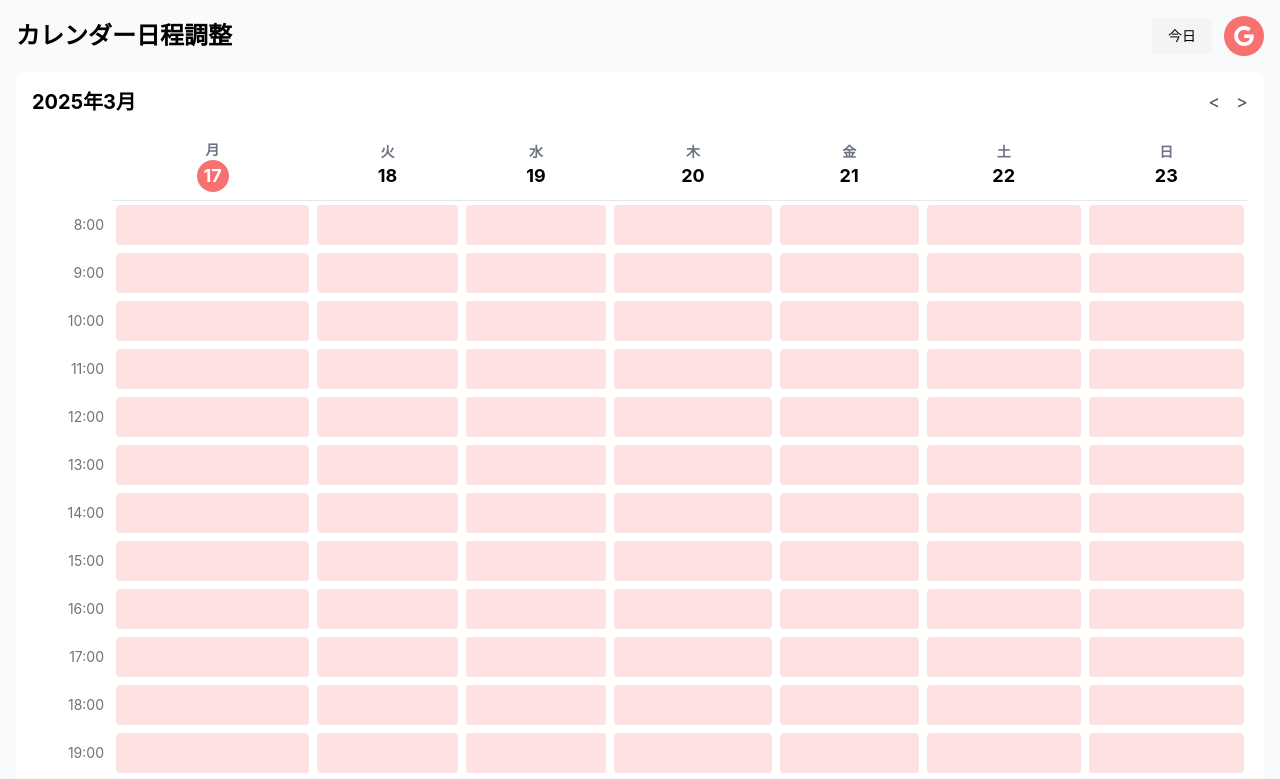
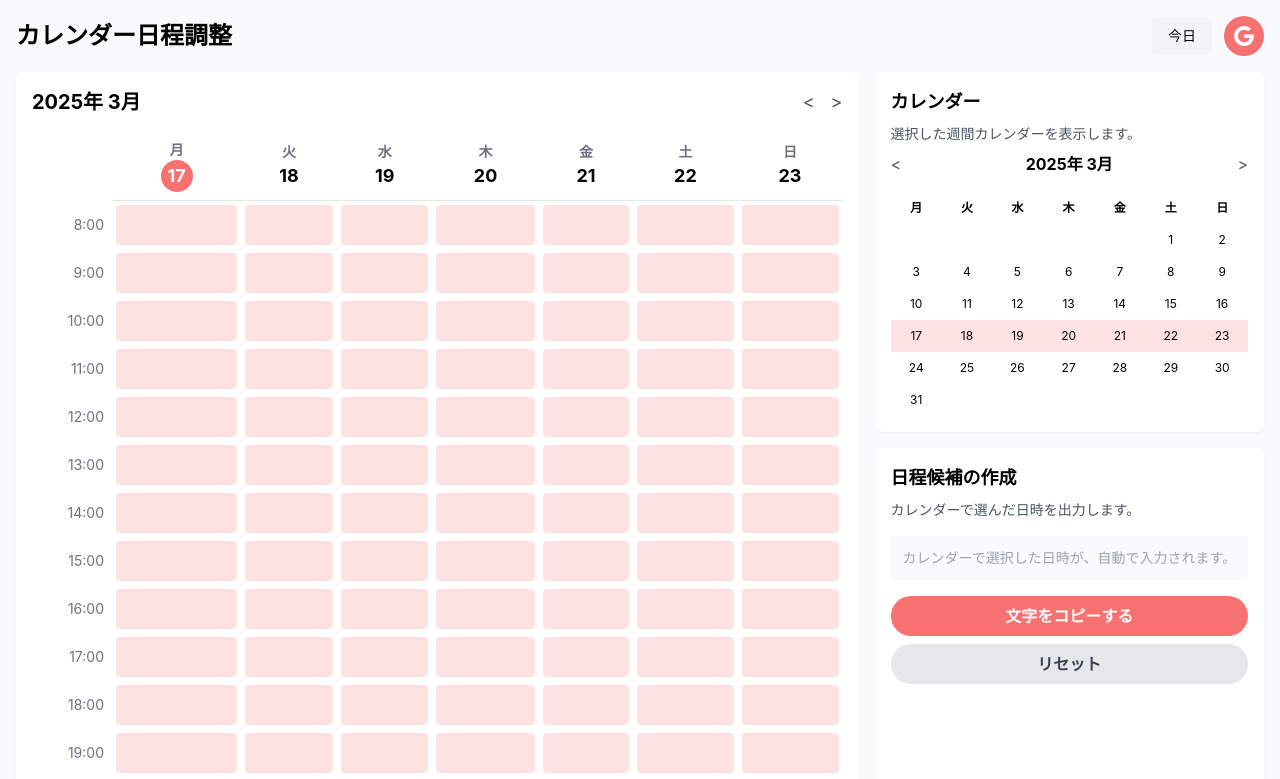
Before and after one commit to HironoriKan/makeme-nichocale, a Next.js app: page / in a window 1280 px wide. Shown: the top 779 px of the page. Built offline with nearby package versions, Linux system fonts and the light colour scheme.

Commit message:
レイアウト修正

```diff
--- a/components/CalendarTextGenerator.js
+++ b/components/CalendarTextGenerator.js
@@ -996,7 +996,7 @@ const CalendarTextGenerator = ({
       const availableHeight = window.innerHeight - fixedHeight - (parseInt(document.documentElement.style.getPropertyValue('--safe-bottom') || '0', 10));
 
       // グリッドの高さを設定（全体の60%程度）
-      const gridHeight = Math.max(200, availableHeight * 0.5); // 最低200pxを確保
+      const gridHeight = Math.max(200, availableHeight * 0.4); // 最低200pxを確保
       document.documentElement.style.setProperty('--grid-height', `${gridHeight}px`);
 
       // コンソールに高さ情報を出力（デバッグ用）
@@ -1419,13 +1419,13 @@ const CalendarTextGenerator = ({
             </div>
           </div>
 
-          {/* 主要コンテンツ - 2カラムレイアウト */}
-          <div className="grid grid-cols-[1fr_300px] gap-4">
+          {/* メインコンテンツ */}
+          <div className="flex flex-row gap-4 h-[calc(100vh-150px)]">
             {/* 左側：カレンダーグリッド */}
-            <div className="bg-white rounded-lg shadow-sm p-4">
+            <div className="bg-white rounded-lg shadow-sm p-4 flex-1">
               <div className="flex justify-between items-center mb-4">
                 <div className="text-xl font-bold">
-                  {weekDates.length > 0 ? weekDates[0].toLocaleDateString('ja-JP', { year: 'numeric', month: 'long' }) : ''}
+                  {weekDates.length > 0 ? `${weekDates[0].getFullYear()}年 ${weekDates[0].getMonth() + 1}月` : ''}
                 </div>
 
                 <div className="flex items-center space-x-4">
@@ -1460,6 +1460,7 @@ const CalendarTextGenerator = ({
                     overflowY: 'auto'
                   }}
                 >
+                  {/* 設定ポップアップの内容は既存のままで問題なし */}
                   <div className="font-bold mb-2 pb-2 border-b border-gray-200">カレンダー設定</div>
 
                   <div className="text-sm text-gray-700 mb-2">表示するカレンダーを選択</div>
@@ -1551,7 +1552,7 @@ const CalendarTextGenerator = ({
               )}
 
               {/* カレンダーのグリッド */}
-              <div className="overflow-auto">
+              <div className="overflow-auto h-[calc(100%-60px)]">
                 <table className="w-full border-collapse">
                   <thead>
                     <tr>
@@ -1621,16 +1622,39 @@ const CalendarTextGenerator = ({
             </div>
 
             {/* 右側：ミニカレンダーと日程候補 */}
-            <div className="space-y-4">
+            <div className="w-[300px] flex flex-col gap-4">
               {/* 右上：ミニカレンダー */}
-              {renderMiniCalendar()}
+              <div className="bg-white rounded-lg p-4 shadow-sm">
+                <h2 className="text-lg font-bold mb-2">カレンダー</h2>
+                <p className="text-sm text-gray-600 mb-2">選択した週間カレンダーを表示します。</p>
+
+                <div className="flex justify-between items-center mb-4">
+                  <button onClick={previousWeek} className="text-gray-600">&lt;</button>
+                  <span className="font-bold">{`${currentDate.getFullYear()}年 ${currentDate.getMonth() + 1}月`}</span>
+                  <button onClick={nextWeek} className="text-gray-600">&gt;</button>
+                </div>
+
+                <table className="w-full">
+                  <thead>
+                    <tr>
+                      {weekdays.map(day => (
+                        <th key={day} className="text-center py-2 text-xs">{day}</th>
+                      ))}
+                    </tr>
+                  </thead>
+                  <tbody>
+                    {renderMiniCalendarBody()}
+                  </tbody>
+                </table>
+              </div>
 
               {/* 右下：日程候補の出力 */}
-              <div className="bg-white rounded-lg p-4 shadow-sm">
+              <div className="bg-white rounded-lg p-4 shadow-sm flex-1">
                 <h2 className="text-lg font-bold mb-2">日程候補の作成</h2>
                 <p className="text-sm text-gray-600 mb-4">カレンダーで選んだ日時を出力します。</p>
                 <div
-                  className="bg-gray-50 p-3 rounded min-h-[100px] mb-4 text-sm whitespace-pre-wrap"
+                  className="bg-gray-50 p-3 rounded min-h-[100px] mb-4 text-sm whitespace-pre-wrap overflow-auto"
+                  style={{ maxHeight: 'calc(100% - 150px)' }}
                   ref={textAreaRef}
                   contentEditable={true}
                   onFocus={() => setIsTextAreaFocused(true)}
@@ -1668,6 +1692,58 @@ const CalendarTextGenerator = ({
         </div>
       </div>
     );
+  };
+
+  // ミニカレンダーの本体部分をレンダリングする関数
+  const renderMiniCalendarBody = () => {
+    const year = currentDate.getFullYear();
+    const month = currentDate.getMonth();
+    const firstDay = new Date(year, month, 1);
+    const lastDay = new Date(year, month + 1, 0);
+    const daysInMonth = lastDay.getDate();
+
+    let firstDayOfWeek = firstDay.getDay();
+    firstDayOfWeek = firstDayOfWeek === 0 ? 6 : firstDayOfWeek - 1;
+
+    const weeks = Math.ceil((firstDayOfWeek + daysInMonth) / 7);
+    const days = [];
+
+    for (let i = 0; i < weeks * 7; i++) {
+      const dayNumber = i - firstDayOfWeek + 1;
+      if (dayNumber < 1 || dayNumber > daysInMonth) {
+        days.push(null);
+      } else {
+        days.push(new Date(year, month, dayNumber));
+      }
+    }
+
+    const selectedWeekIndex = Array.from({ length: weeks }).findIndex((_, weekIndex) => {
+      return Array.from({ length: 7 }).some((_, dayIndex) => {
+        const day = days[weekIndex * 7 + dayIndex];
+        return day && weekDates.some(date =>
+          date.getDate() === day.getDate() &&
+          date.getMonth() === day.getMonth() &&
+          date.getFullYear() === day.getFullYear()
+        );
+      });
+    });
+
+    return Array.from({ length: weeks }).map((_, weekIndex) => (
+      <tr key={weekIndex} className={weekIndex === selectedWeekIndex ? 'bg-red-100' : ''}>
+        {Array.from({ length: 7 }).map((_, dayIndex) => {
+          const day = days[weekIndex * 7 + dayIndex];
+          return (
+            <td
+              key={dayIndex}
+              className="text-center py-2 text-xs cursor-pointer"
+              onClick={() => day && setCurrentDate(day)}
+            >
+              {day?.getDate() || ''}
+            </td>
+          );
+        })}
+      </tr>
+    ));
   };
 
   return (
```
